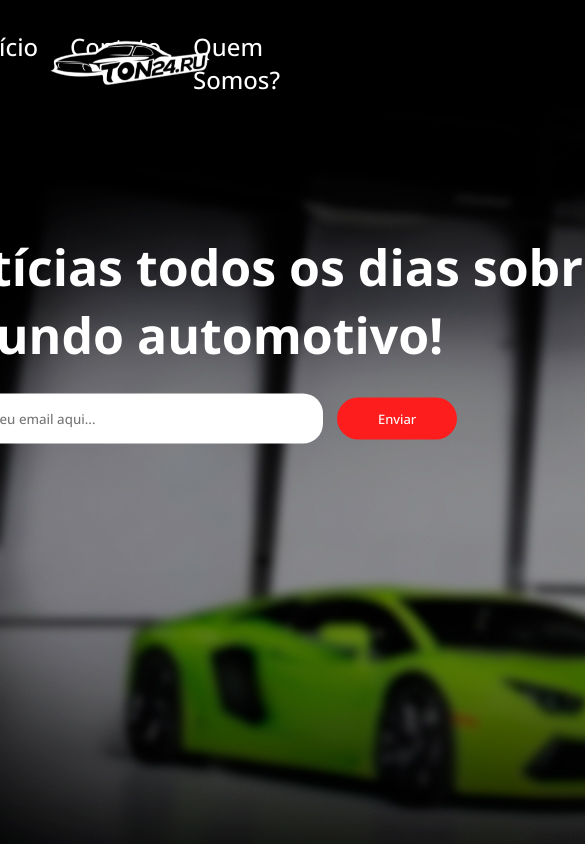
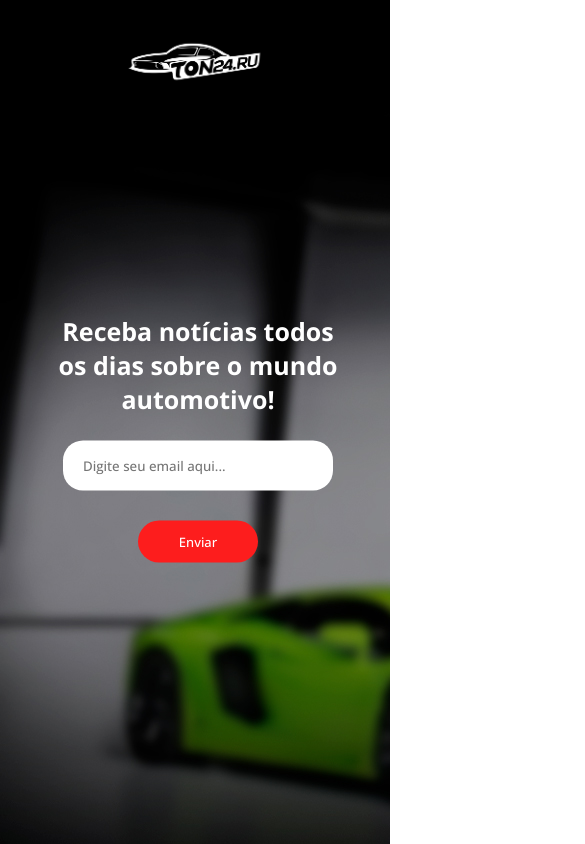
Before and after one commit to Selipearantes/pagina-receber-noticias, a plain HTML site: page index.htm in a window 390 px wide. Shown: the top 844 px of the page, 585 px wide, since content can reach past the window. Drawn offline with nearby package versions, Linux system fonts and the light colour scheme.

Commit message:
Treino Js

```diff
--- a/scripts.js
+++ b/scripts.js
@@ -1,6 +1,9 @@
 function enviarParaConsole() {
     // Obtenha o valor do campo de entrada
     const texto = document.getElementById('inputText').value;
+   if (null >= texto) { alert('Email não informado');
 
+}
+
+else  {alert("Email enviado com sucesso!");}}
     // Exiba o valor no console
-   alert("Email enviado com sucesso! " + texto);}
--- a/styles.css
+++ b/styles.css
@@ -75,3 +75,39 @@ button:hover {
   background-color: rgb(253, 121, 121) ;
 }
 button:active { background-color:  rgb(253, 29, 29);}
+
+
+@media only screen and (max-width: 600px) {
+
+img{max-width: 150px;
+margin-left: 120px;
+margin-top: 10px;}
+
+
+    nav { display: none;
+    }
+
+
+    form { margin-left: 20px;
+        margin-top: 100px;
+        color: white;
+        display: flex;
+        flex-direction: column;
+        text-align: center;
+        align-items: center; margin-left: 3px;
+    }
+
+    h1 {
+        font-size: 25px;
+        width: 290px;
+    }
+
+    input {
+        width: 270px;
+        margin-bottom: 30px;
+        margin-right: 0px;}
+
+    button {
+        width: 120px;
+    }
+}
```
